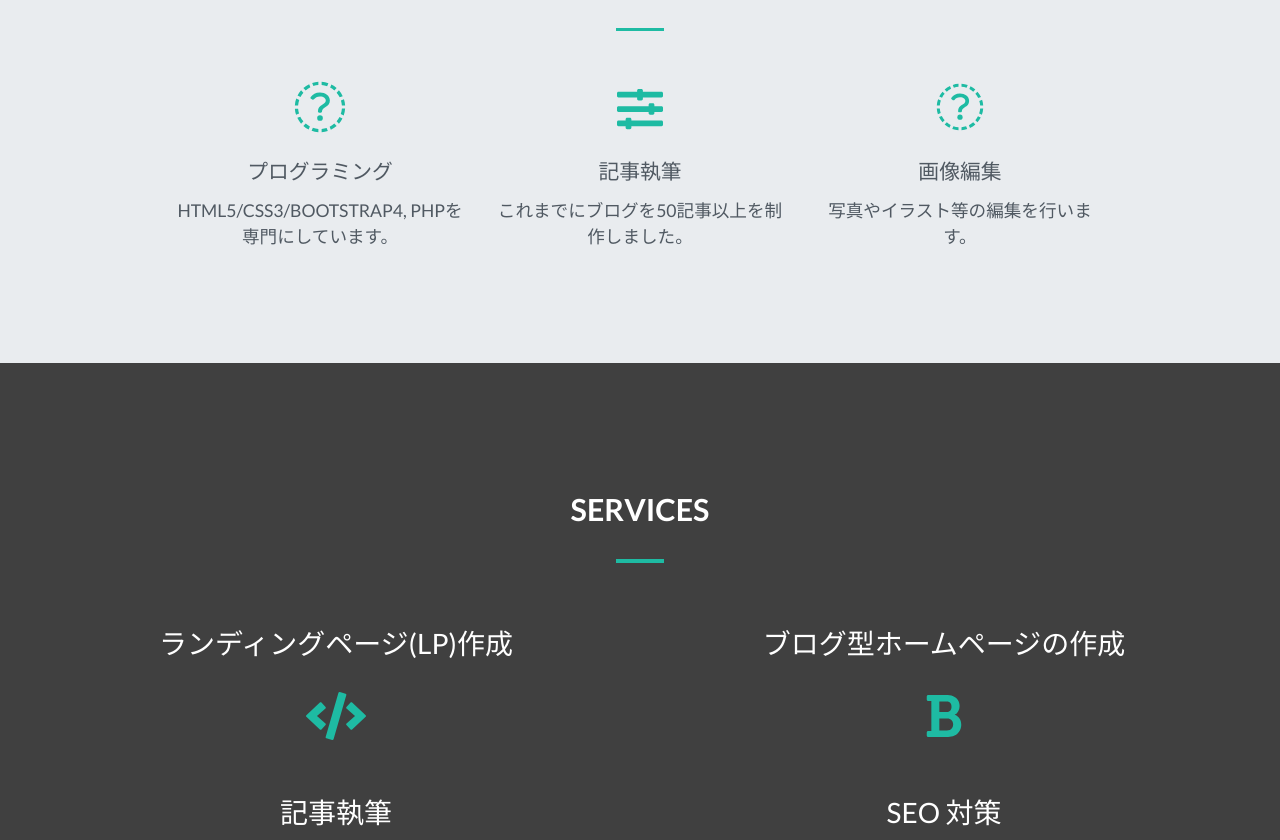
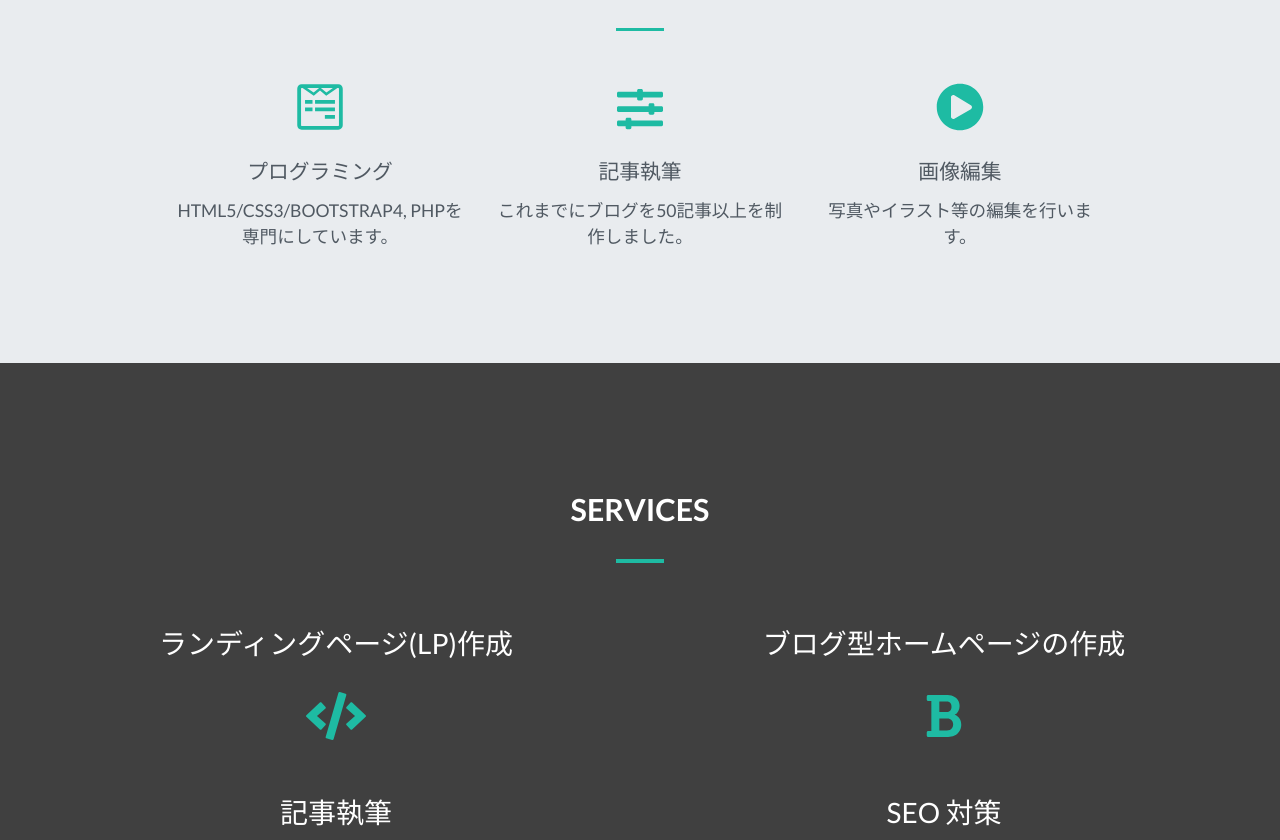
Before and after one commit to Bigeight-8/Portfolio, a plain HTML site: page index.html in a window 1280 px wide. Shown: the part 1195-2035 px from the top of the page. Drawn offline with Linux system fonts and the light colour scheme.

Commit message:
Update index.html

```diff
--- a/index.html
+++ b/index.html
@@ -85,7 +85,7 @@
 
 				<div class="col-md-4">
 					<div class="feature">
-						<i class="fas fa-wpforms fa-4x" data-fa-transform="shrink-3 up-5"></i>
+						<i class="fab fa-wpforms fa-4x" data-fa-transform="shrink-3 up-5"></i>
 						<h3>プログラミング</h3>
 						<p>HTML5/CSS3/BOOTSTRAP4, PHPを専門にしています。</p>
 					</div>
@@ -99,7 +99,7 @@
 				</div>
 				<div class="col-md-4">
 					<div class="feature">
-						<i class="fab fa-play-circle fa-4x" data-fa-transform="shrink-4 up-5."></i>
+						<i class="fas fa-play-circle fa-4x" data-fa-transform="shrink-4 up-5."></i>
 						<h3>画像編集</h3>
 						<p>写真やイラスト等の編集を行います。</p>
 					</div>
```
